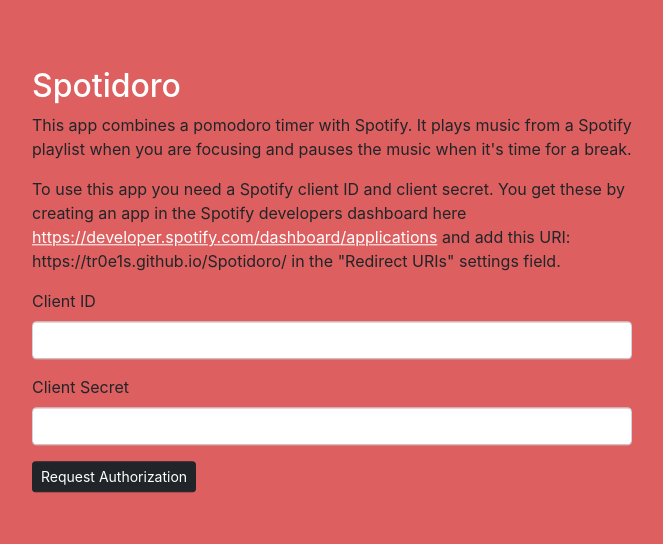
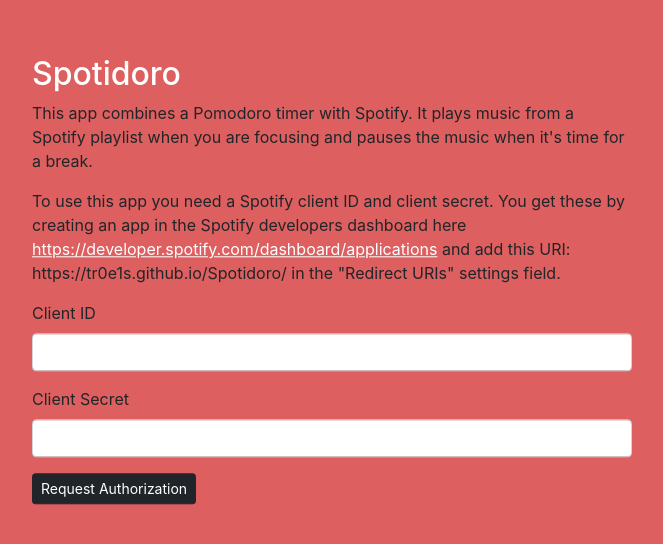
Before and after one commit to tr0e1s/Spotidoro, a plain HTML site: page index.html in a window 1280 px wide. Shown: the part 120-664 px from the top of the page, without its empty margins (296-959 px from the left). Drawn offline with nearby package versions, Linux system fonts and the light colour scheme.

Commit message:
Small fix

```diff
--- a/app.js
+++ b/app.js
@@ -3,8 +3,8 @@ let musicStatus = 'Stopped';
 // Pomodoro
 
 const timer = {
-    pomodoro: 1,
-    shortBreak: 1,
+    pomodoro: 25,
+    shortBreak: 5,
 };
 
 let interval;
--- a/index.html
+++ b/index.html
@@ -44,7 +44,7 @@
             <div id="tokenSection" class="row">
                 <div class="col">
                     <h2>Spotidoro</h2>
-                    <p class="welcomeText">This app combines a pomodoro timer with Spotify. It plays music from a Spotify
+                    <p class="welcomeText">This app combines a Pomodoro timer with Spotify. It plays music from a Spotify
                         playlist when you are focusing and pauses the music when it's time for a break.
                     </p>
                     <p class="welcomeText">To use this app you need a Spotify client ID and client secret. You get these by
```
